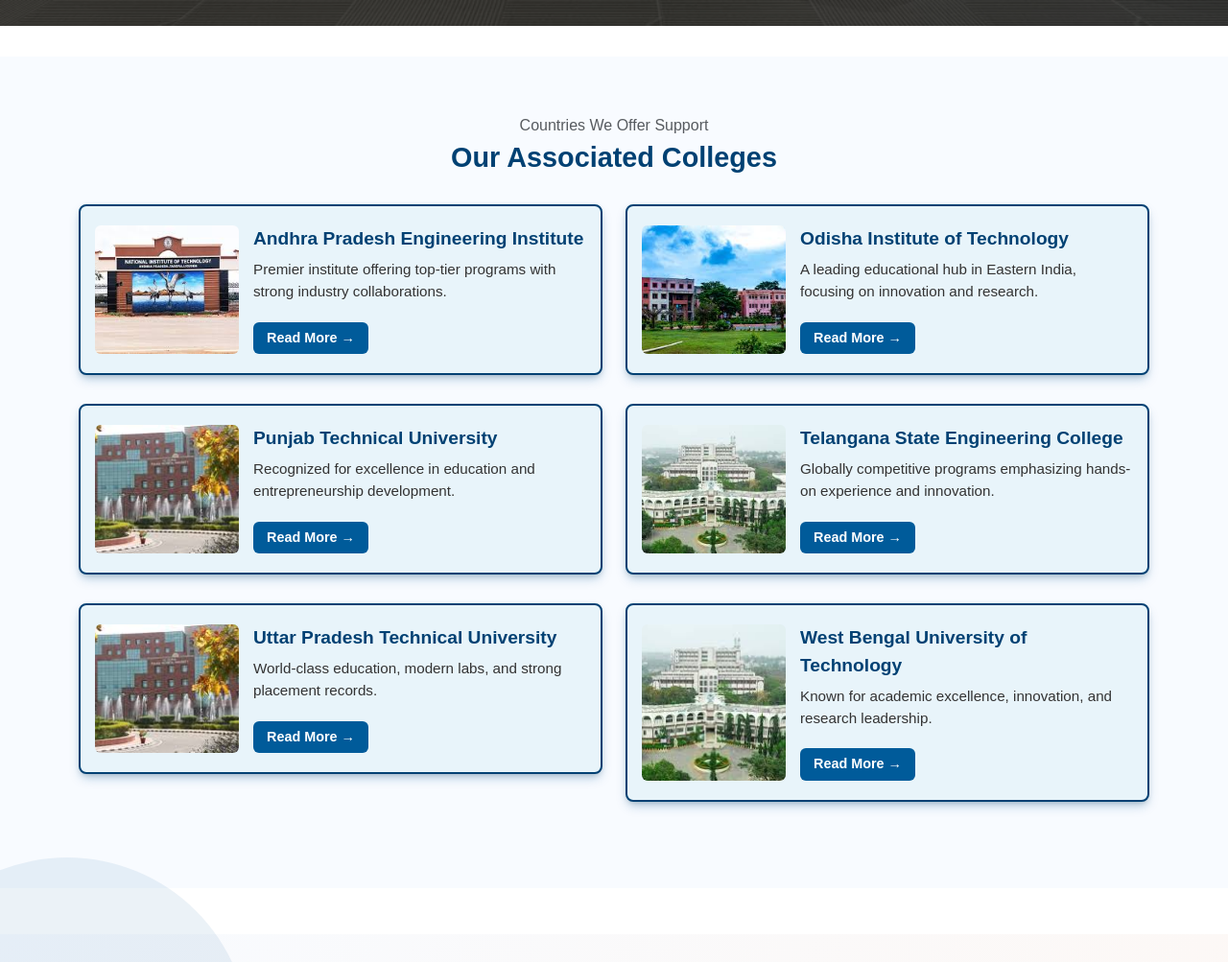
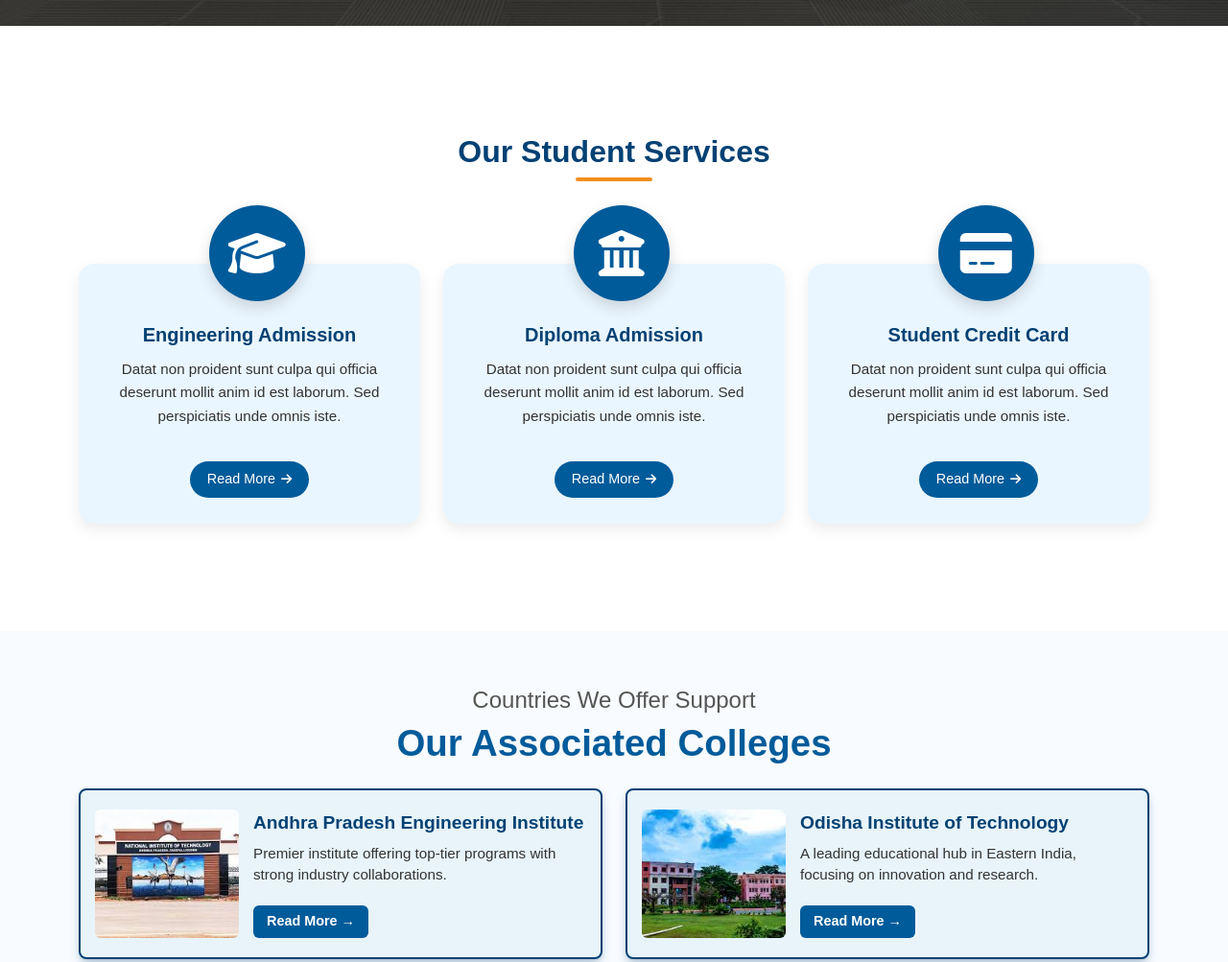
Before and after one commit to nitu7012/shupchnrdra, a plain HTML site: page index.html in a window 1280 px wide. Shown: the part 1943-2946 px from the top of the page at 96% size. Drawn offline with nearby package versions, Linux system fonts and the light colour scheme.

Commit message:
first commit

```diff
--- a/assets/css/style.css
+++ b/assets/css/style.css
@@ -1311,7 +1311,21 @@ section.why-choose-us {
 }
 
 /* =============== Footer Section End =============== */
+.alll-heading {
+    font-size: 2.4rem;
+    color: var(--bot-N-primary);
+    font-weight: 700;
+    margin-bottom: 2px;
+}
 
+.all-sub-heading {
+    color: #555;
+    max-width: 700px;
+    margin: 0 auto 10px auto;
+    font-size: 1.5rem;
+    line-height: 1;
+    text-align: center;
+}
 
 /* =====  college Card Design ===== */
 .msc-agrotech-card-main-section {
@@ -1406,3 +1420,136 @@ section.why-choose-us {
 }
 
 /* end college */
+
+:root {
+    --primary-color: #005b9a;
+    --primary-dark: #004173;
+    --accent-color: #f28e1e;
+    --card-bg: #eaf6ff;
+}
+
+/* Section Title */
+.service-section {
+    padding: 80px 0;
+    text-align: center;
+    background-color: #fff;
+}
+
+.service-section h2 {
+    color: var(--primary-dark);
+    font-weight: 700;
+    font-size: 2rem;
+    margin-bottom: 50px;
+    position: relative;
+    display: inline-block;
+}
+
+.service-section h2::after {
+    content: "";
+    width: 80px;
+    height: 4px;
+    background-color: var(--accent-color);
+    position: absolute;
+    bottom: -12px;
+    left: 50%;
+    transform: translateX(-50%);
+    border-radius: 2px;
+}
+
+/* Service Card */
+.service-card {
+    background: var(--card-bg);
+    border-radius: 16px;
+    padding: 60px 25px 25px;
+    text-align: center;
+    box-shadow: 0 6px 15px rgba(0, 0, 0, 0.08);
+    transition: all 0.3s ease;
+    border: 2px solid transparent;
+    position: relative;
+    margin-top: 3rem;
+}
+
+.service-card:hover {
+    transform: translateY(-6px);
+    border-color: var(--accent-color);
+    box-shadow: 0 10px 20px rgba(0, 91, 154, 0.15);
+}
+
+/* Circle Icon at top */
+.service-card .icon-circle {
+    width: 100px;
+    height: 100px;
+    background-color: var(--primary-color);
+    border-radius: 50%;
+    display: flex;
+    align-items: center;
+    justify-content: center;
+    margin: 0 auto;
+    margin-top: -60px;
+    /* move circle above card */
+    box-shadow: 0 6px 15px rgba(0, 0, 0, 0.15);
+}
+
+.service-card .icon-circle i {
+    font-size: 3rem;
+    color: #fff;
+    transition: 0.3s ease;
+}
+
+.service-card:hover .icon-circle i {
+    color: var(--accent-color);
+}
+
+.service-card h5 {
+    color: var(--primary-dark);
+    font-weight: 700;
+    margin-bottom: 12px;
+}
+
+.service-card p {
+    color: #333;
+    font-size: 0.95rem;
+    line-height: 1.6;
+    margin-bottom: 25px;
+}
+
+.icon-circle {
+    position: absolute;
+    left: 38%;
+    top: -1%;
+}
+
+/* Button Styling */
+.service-card a.btn {
+    background-color: var(--primary-color);
+    color: #fff;
+    font-size: 0.9rem;
+    border-radius: 30px;
+    padding: 8px 18px;
+    display: inline-flex;
+    align-items: center;
+    gap: 6px;
+    transition: 0.3s ease;
+}
+
+.service-card a.btn i {
+    font-size: 0.8rem;
+    /* smaller arrow */
+    margin-top: 1px;
+}
+
+.service-card a.btn:hover {
+    background-color: var(--accent-color);
+    color: #fff;
+}
+
+.service-card a.btn:hover i {
+    transform: translateX(3px);
+}
+
+/* Responsive */
+@media (max-width: 768px) {
+    .service-card {
+        margin-bottom: 25px;
+    }
+}
--- a/index.html
+++ b/index.html
@@ -259,11 +259,57 @@
         </div>
     </section>
     <!-- === edn feature -->
+    <!-- ===== Student Services Section ===== -->
+    <section class="service-section">
+        <div class="container">
+            <h2>Our Student Services</h2>
+            <div class="row justify-content-center g-4">
+
+                <!-- Engineering Admission -->
+                <div class="col-md-4">
+                    <div class="service-card">
+                        <div class="icon-circle"><i class="fas fa-graduation-cap"></i></div>
+                        <h5>Engineering Admission</h5>
+                        <p>Datat non proident sunt culpa qui officia deserunt mollit anim id est laborum. Sed
+                            perspiciatis unde omnis iste.</p>
+                        <a href="#" class="btn">Read More <i class="fas fa-arrow-right"></i></a>
+                    </div>
+                </div>
+
+                <!-- Diploma Admission -->
+                <div class="col-md-4">
+                    <div class="service-card">
+                        <div class="icon-circle"><i class="fas fa-university"></i></div>
+                        <h5>Diploma Admission</h5>
+                        <p>Datat non proident sunt culpa qui officia deserunt mollit anim id est laborum. Sed
+                            perspiciatis unde omnis iste.</p>
+                        <a href="#" class="btn">Read More <i class="fas fa-arrow-right"></i></a>
+                    </div>
+                </div>
+
+                <!-- Student Credit Card -->
+                <div class="col-md-4">
+                    <div class="service-card">
+                        <div class="icon-circle"><i class="fas fa-credit-card"></i></div>
+                        <h5>Student Credit Card</h5>
+                        <p>Datat non proident sunt culpa qui officia deserunt mollit anim id est laborum. Sed
+                            perspiciatis unde omnis iste.</p>
+                        <a href="#" class="btn">Read More <i class="fas fa-arrow-right"></i></a>
+                    </div>
+                </div>
+
+            </div>
+        </div>
+    </section>
+
     <!-- ===== Associated Colleges Section ===== -->
     <section class="msc-agrotech-card-main-section mb-5">
         <div class="container">
-            <p class="text-center text-muted mb-1">Countries We Offer Support</p>
-            <h5 class="msc-agrotech-services-title">Our Associated Colleges</h5>
+            <div class="col-12 text-center mx-auto mb-4">
+                <p class="all-sub-heading ">Countries We Offer Support</p>
+                <h5 class="alll-heading">Our Associated Colleges</h5>
+            </div>
+
 
             <div class="row">
 
@@ -579,12 +625,12 @@
     <!-- Testimonials Section -->
     <!-- Testimonials Section -->
     <section class="bot-N-testmonila container">
-        <div class="mb-5 text-center">
+
+        <div class="col-12 text-center mx-auto mb-4">
             <h4 class="section-title">Testimonials</h4>
-            <h3>Trusted by College Administrators</h3>
-            <p>Hear from admins across multiple states about our student admission system.</p>
+            <p class="alll-heading">Trusted by College Administrators</p>
+            <h5 class="">Hear from admins across multiple states about our student admission system.</h5>
         </div>
-
         <div class="row g-4 align-items-stretch">
             <!-- Left side (static) -->
             <div class="col-md-4">
```
Also changed, not shown: SPER.html (added, +206 -0 lines), assets/img/card_18277358.svg (added), assets/img/degree_8019861.svg (added), assets/img/software-engineering_4191041.svg (added).
